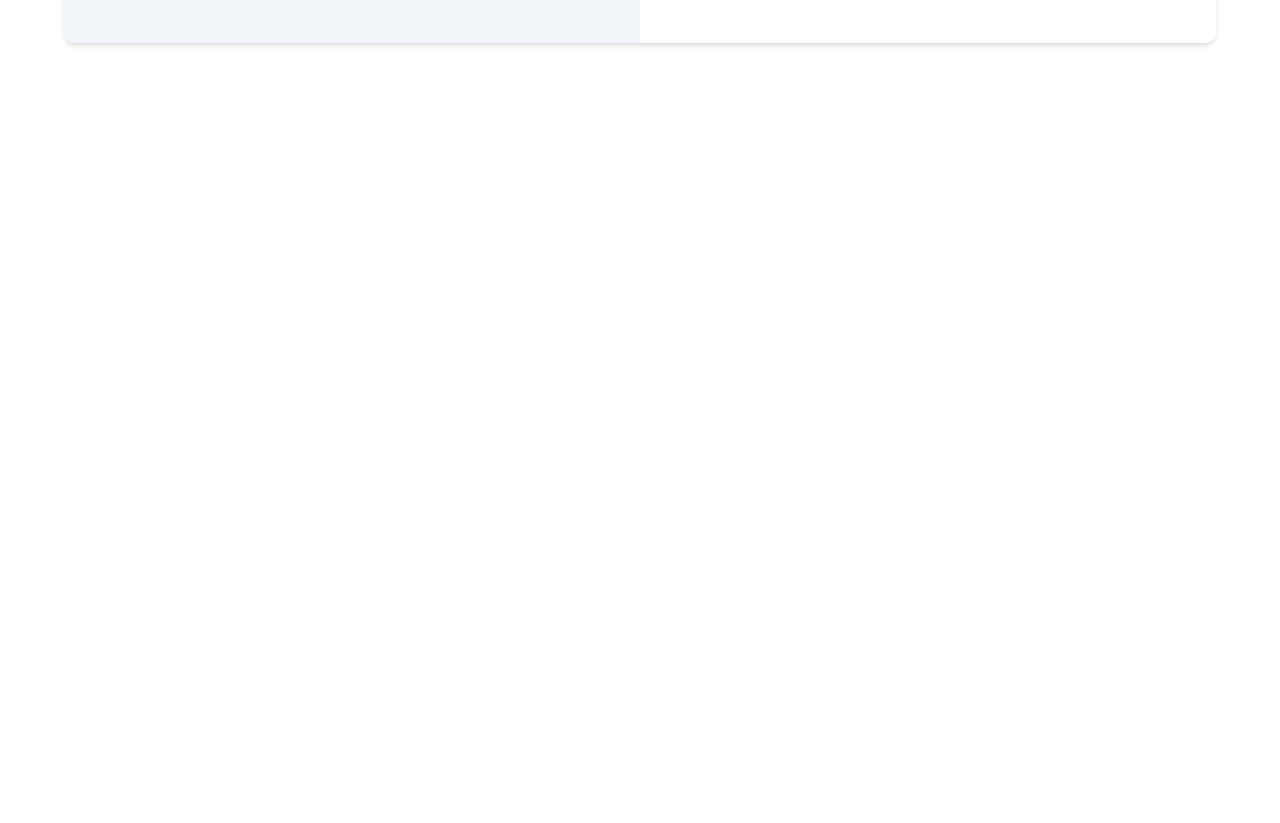
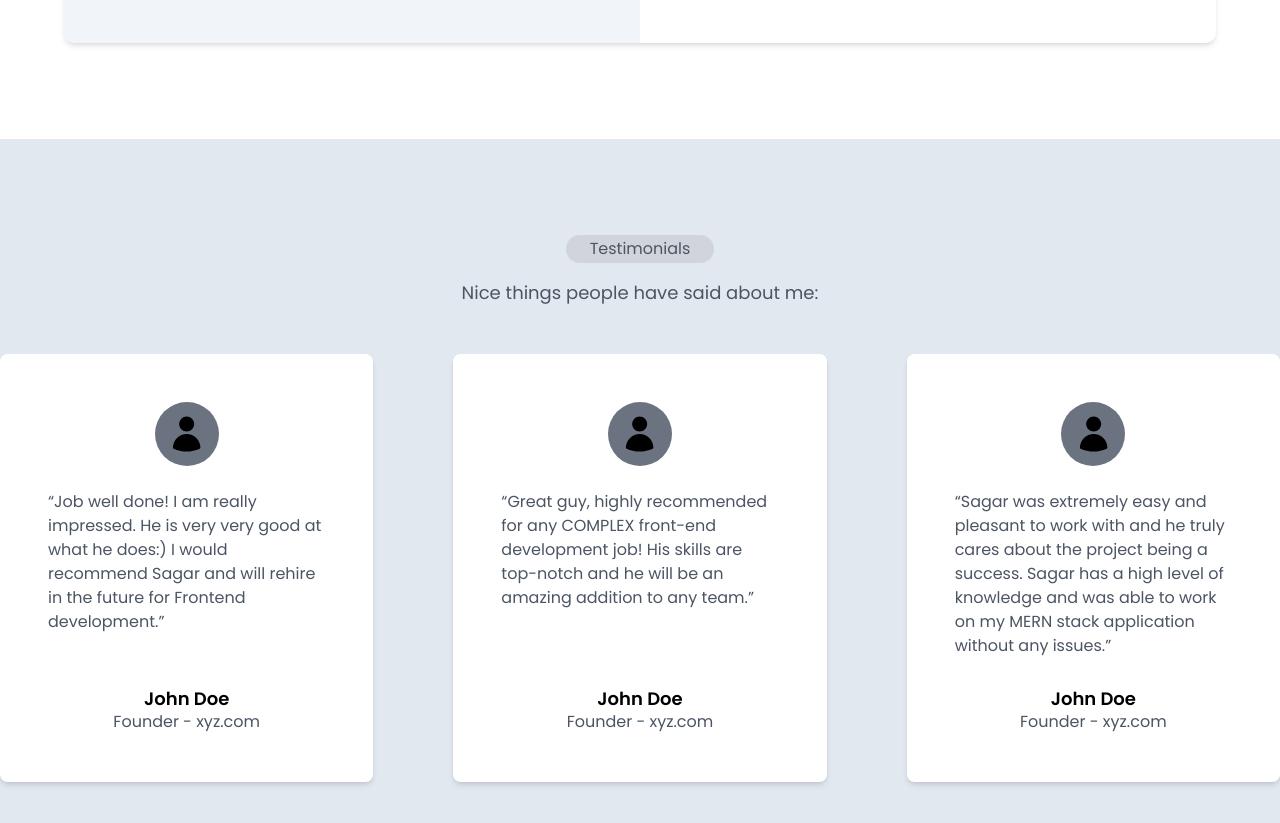
Before and after one commit to NHACTAOHOCBAI/Portfolio, a React (Vite) app: page / in a window 1280 px wide. Shown: the part 4980-5803 px from the top of the page. Before the commit the page ends 5119 px from the top, so only its background shows below. Built offline with nearby package versions, Linux system fonts and the light colour scheme.

Commit message:
hoan thanh trang testimonials

```diff
--- a/src/App.tsx
+++ b/src/App.tsx
@@ -5,6 +5,7 @@ import AboutPage from "./pages/aboutPage"
 import SkillsPage from "./pages/skillsPage"
 import ExperiencePage from "./pages/experiencePage"
 import WorkPage from "./pages/workPage"
+import TestimonialsPage from "./pages/testimonialsPage"
 const App = () => {
   return (
     <>
@@ -15,6 +16,7 @@ const App = () => {
         <SkillsPage />
         <ExperiencePage />
         <WorkPage />
+        <TestimonialsPage />
       </main>
     </>
   )
--- /dev/null
+++ b/src/pages/testimonialsPage.tsx
@@ -0,0 +1,61 @@
+const TestimonialsPage = () => {
+    const commensList = [
+        {
+            desc: "“Job well done! I am really impressed. He is very very good at what he does:) I would recommend Sagar and will rehire in the future for Frontend development.”",
+            name: 'John Doe',
+            email: 'Founder - xyz.com'
+        },
+        {
+            desc: "“Great guy, highly recommended for any COMPLEX front-end development job! His skills are top-notch and he will be an amazing addition to any team.”",
+            name: 'John Doe',
+            email: 'Founder - xyz.com'
+        },
+        {
+            desc: "“Sagar was extremely easy and pleasant to work with and he truly cares about the project being a success. Sagar has a high level of knowledge and was able to work on my MERN stack application without any issues.”",
+            name: 'John Doe',
+            email: 'Founder - xyz.com'
+        }
+    ]
+    return (
+        <section className="bg-slate-200 pt-[96px] pb-[96px]">
+            <div className="container">
+                {/* title */}
+                <div className="gap-[16px] flex justify-center items-center flex-col">
+                    <h2 className="page-title ">
+                        Testimonials
+                    </h2>
+                    <p className="desc-text text-[1.8rem]">
+                        Nice things people have said about me:
+                    </p>
+                </div>
+                <div className="mt-[48px] flex justify-between">
+                    {
+                        commensList.map((value) => {
+                            return (
+                                <section className="shadow-md items-center h-[428px] w-[373.33px] bg-white rounded-xl p-[48px] flex flex-col gap-[24px]">
+                                    <div className="w-[64px] h-[64px] rounded-full bg-gray-500 flex justify-center items-center">
+                                        <svg width="41" height="40" viewBox="0 0 41 40" fill="none" xmlns="http://www.w3.org/2000/svg">
+                                            <path fill-rule="evenodd" clip-rule="evenodd" d="M13.1666 10C13.1666 8.01088 13.9568 6.10322 15.3633 4.6967C16.7698 3.29018 18.6775 2.5 20.6666 2.5C22.6557 2.5 24.5634 3.29018 25.9699 4.6967C27.3764 6.10322 28.1666 8.01088 28.1666 10C28.1666 11.9891 27.3764 13.8968 25.9699 15.3033C24.5634 16.7098 22.6557 17.5 20.6666 17.5C18.6775 17.5 16.7698 16.7098 15.3633 15.3033C13.9568 13.8968 13.1666 11.9891 13.1666 10ZM6.91829 33.5083C6.97449 29.8991 8.44769 26.4568 11.0199 23.9243C13.5921 21.3918 17.057 19.9724 20.6666 19.9724C24.2763 19.9724 27.7412 21.3918 30.3134 23.9243C32.8856 26.4568 34.3588 29.8991 34.415 33.5083C34.4193 33.7513 34.3527 33.9903 34.2234 34.196C34.094 34.4017 33.9075 34.5653 33.6866 34.6667C29.6019 36.5395 25.1602 37.5061 20.6666 37.5C16.0233 37.5 11.6116 36.4867 7.64662 34.6667C7.42577 34.5653 7.23925 34.4017 7.10989 34.196C6.98054 33.9903 6.91395 33.7513 6.91829 33.5083Z" fill="black" />
+                                        </svg>
+                                    </div>
+                                    <p className="desc-text">
+                                        {value.desc}
+                                    </p>
+                                    <div className="text-center mt-auto">
+                                        <h3 className="text-[1.8rem] font-semibold leading-tight">
+                                            {value.name}
+                                        </h3>
+                                        <h4 className="desc-text">
+                                            {value.email}
+                                        </h4>
+                                    </div>
+                                </section>
+                            )
+                        })
+                    }
+                </div>
+            </div>
+        </section>
+    )
+}
+export default TestimonialsPage;
```
